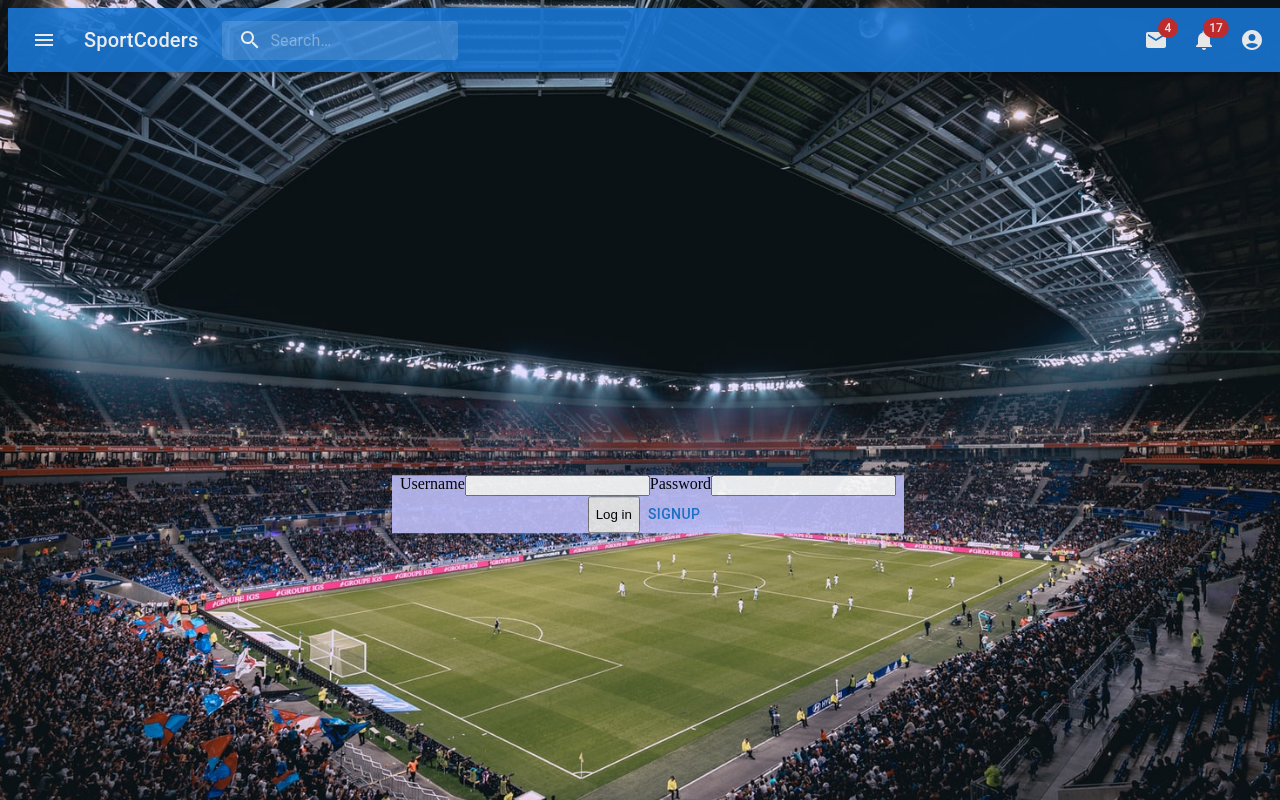
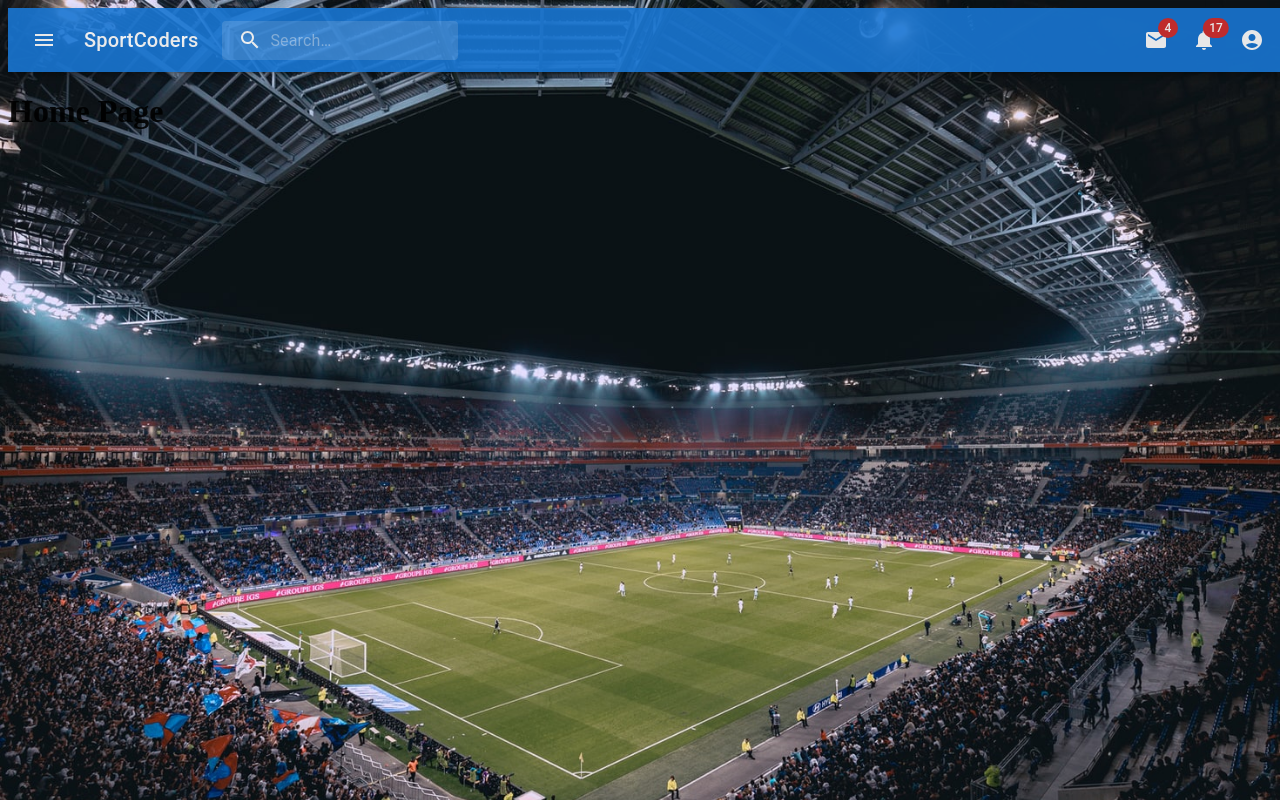
Before and after one commit to DATisdale/SocialMedia_AppFrontEnd, a React (Create React App) app: page / in a window 1280 px wide. Built offline with nearby package versions, Linux system fonts and the light colour scheme; sample sign-in values are in the browser's storage.

Commit message:
login functionality success and ability to hold on generated token made possible.

```diff
--- a/package.json
+++ b/package.json
@@ -14,6 +14,7 @@
     "axios": "^0.24.0",
     "bootstrap": "^5.1.3",
     "create-react-app": "^4.0.3",
+    "jwt-decode": "^3.1.2",
     "mui": "^0.0.1",
     "react": "^17.0.2",
     "react-dom": "^17.0.2",
--- a/src/App.jsx
+++ b/src/App.jsx
@@ -1,28 +1,53 @@
 import React, {Component} from "react";
-import {Switch, Route} from 'react-router-dom';
+import {Switch, Route, Redirect} from 'react-router-dom';
 import SearchBar from "./components/Searchbar/Searchbar";
-import Home from "./components/Home/Home"
+import LoginForm from "./components/LoginForm/LoginForm"
 import Signup from "./components/Signup/Signup"
+import Home from './components/Home/Home'
+import jwtDecode from 'jwt-decode'
 // import PageLayout from "./components/PageLayout/PageLayout";
 
 class App extends Component {
-    state = {
-        username: null,
-        email: null,
-        password: null,
+    constructor(props){
+        super(props);
+        const jwt=localStorage.getItem('token');
+        try{
+          const decodedUser= jwtDecode(jwt);
+            this.state = {
+                user:decodedUser,
+            }
+        }catch{
+            this.state = {
+                user:null,
+            }
+        }
 
     }
 
     componentDidMount(){
         /// JWT maybe set other than null
+        const jwt=localStorage.getItem('token');
+        try{
+          const decodedUser= jwtDecode(jwt);
+          this.setState({user: decodedUser});
+        }catch{
+
+        }
     }
 render() {
     return (
         <div className="App">
         <SearchBar/>
         <Switch>
-            <Route path="/" exact component={Home}/>
+            <Route path="/" exact render={(props) => {
+                if(!this.state.user){
+                    return <Redirect to='/login' />
+                } else {
+                    return <Home {...props} />
+                }
+            }}/>
             <Route path="/signup" component={Signup}/>
+            <Route path="/login" component={LoginForm}/>
             {/* <Route path="/newsFeed" exact Component={NewsFeed}/>
             <Route path="/profile" render={(props) => {
                 if(!this.state.user){
--- a/src/components/Home/Home.jsx
+++ b/src/components/Home/Home.jsx
@@ -1,36 +1,11 @@
 import React, { useState } from 'react';
-import Box from '@mui/material/Box';
-import TextField from '@mui/material/TextField';
-import Stack from '@mui/material/Stack';
-import Button from '@mui/material/Button';
-import "./Home.css";
-import axios from 'axios';
 
-function Home(props){
-  // const [username,getUsername]=useState('');
-  const[email, getEmail]=useState('');
-  const[password, getPassword]= useState('');
-
-  async function handlesubmit(e){
-    e.preventDefault();
-    const getUser={
-      email:email,
-      password:password,
-    };
-    let response = await axios.post(`http://localhost:5000/api/users/login`, getUser);
-    if(response.status==200){console.log(response.data)}
-  }
-        return (
-          <form className="signup" onSubmit={handlesubmit}>
-          <lable>Username</lable>
-          <input value={email} onChange={(event) => getEmail(event.target.value)} type='text' />
-
-          <lable>Password</lable>
-          <input value={password} onChange={(event) => getPassword(event.target.value)} type='text' />
-          <button type='submit'>Log in</button>
-          <Button href="/Signup" variant="text">Signup</Button>
-        </form>
-            );
-    }
+const Home = (props) => {
+    return (
+        <div>
+            <h1>Home Page</h1>
+        </div>
+     );
+}
 
 export default Home;
--- /dev/null
+++ b/src/components/LoginForm/LoginForm.jsx
@@ -0,0 +1,44 @@
+import React, { useState } from 'react';
+import Button from '@mui/material/Button';
+import "./LoginForm.css";
+import axios from 'axios';
+import PropTypes from 'prop-types'
+import { Login } from '@mui/icons-material';
+
+function LoginForm(props){
+  // const [username,getUsername]=useState('');
+  const[email, getEmail]=useState('');
+  const[password, getPassword]= useState('');
+
+  async function handlesubmit(e){
+    e.preventDefault();
+
+    const getUser={
+      email:email,
+      password:password,
+    };
+    let response = await axios.post(`http://localhost:5000/api/users/login`, getUser);
+    if(response.status==200){
+      console.log(response.data);
+      localStorage.setItem('token', response.data)
+      window.location = '/';
+    }
+  }
+
+        return (
+          <form className="signup" onSubmit={handlesubmit}>
+            <lable>Username</lable>
+            <input value={email} onChange={(event) => getEmail(event.target.value)} type='text' />
+
+            <lable>Password</lable>
+            <input value={password} onChange={(event) => getPassword(event.target.value)} type='text' />
+            <button href="/profile"type='submit'>Log in</button>
+            <Button href="/signup" variant="text">Signup</Button>
+          </form>
+        );
+    }
+    Login.propTypes={
+      setToken:PropTypes.func.isRequired
+    }
+
+export default LoginForm;
```
Also changed, not shown: src/components/LoginForm/LoginForm.css (renamed from src/components/Home/Home.css), 1 other file (tests, documents, lock files or other folders).
